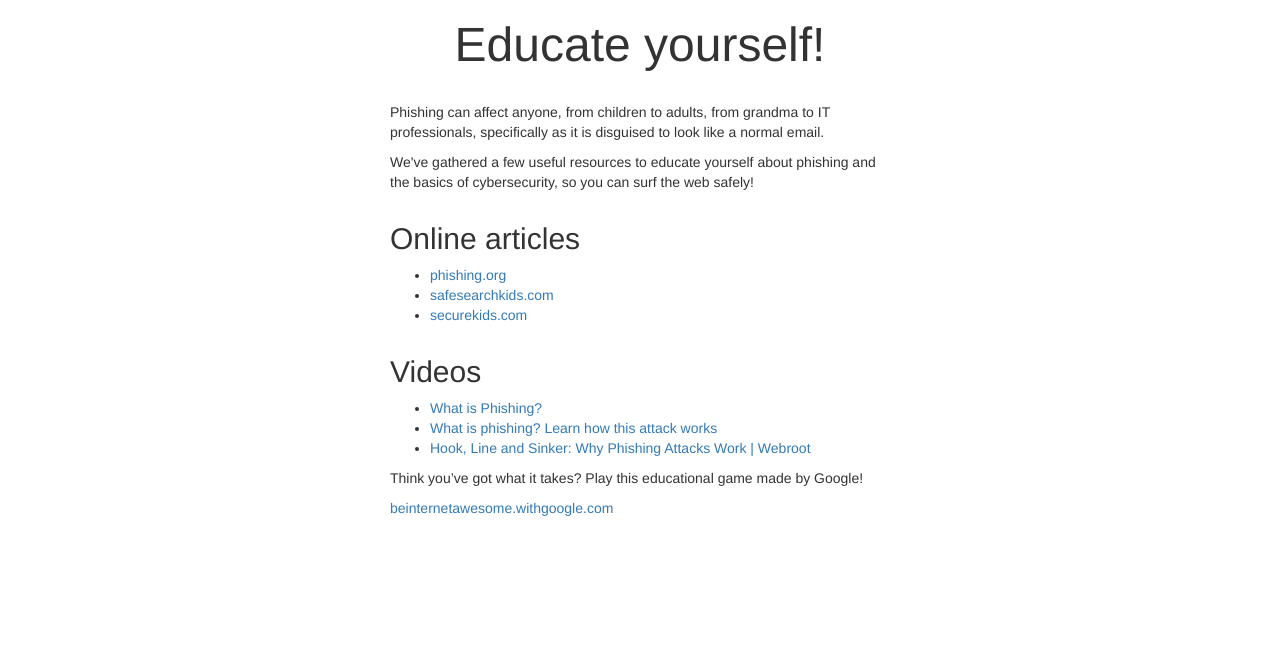
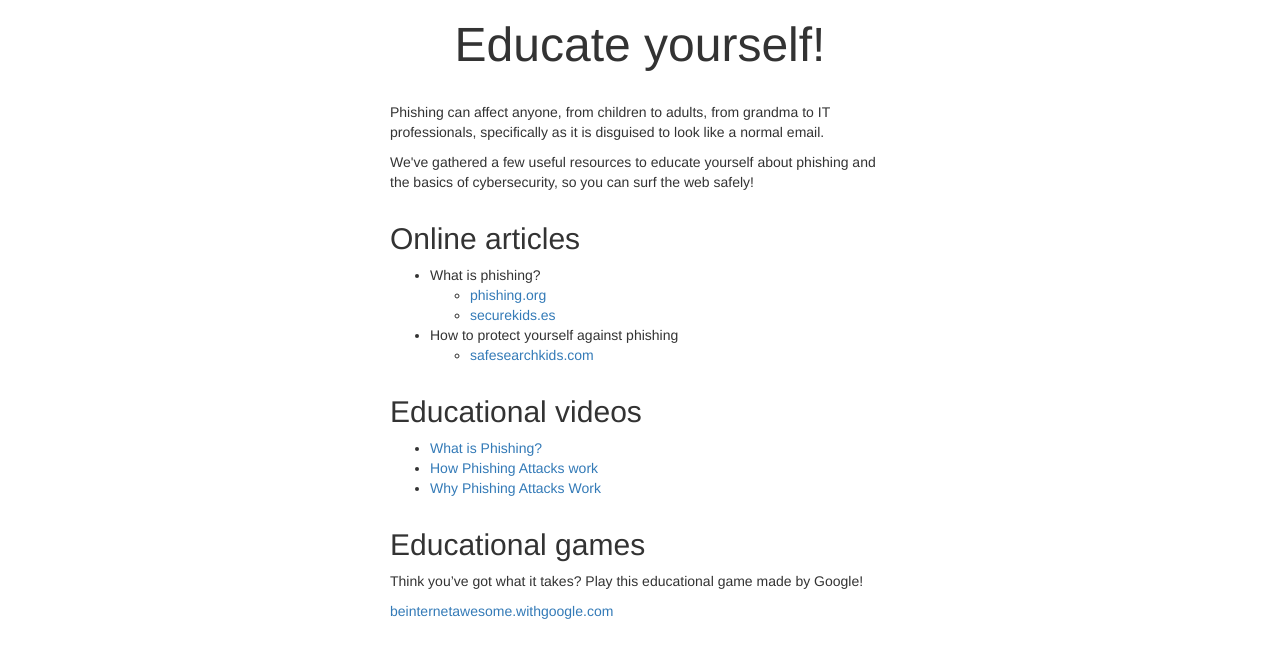
Before and after one commit to Trigleos/phishnet-api, a plain HTML site: page static/educate.html in a window 1280 px wide. Shown: the part 73-730 px from the top of the page. Drawn offline with nearby package versions, Linux system fonts and the light colour scheme.

Commit message:
Fixed more bugs and updated learn page

```diff
--- a/static/educate.html
+++ b/static/educate.html
@@ -78,17 +78,27 @@
 			</div><div class="row">
 				<h2>Online articles </h2>
 			</div><div class="row">
-				<ul>
-  <li><a href="https://www.phishing.org/what-is-phishing">phishing.org</a></li><li><a href="https://www.safesearchkids.com/how-to-protect-yourself-against-email-phishing/#.X4HahNAzY3s">safesearchkids.com</a></li><li><a href="https://securekids.es/en/tag/what-is-phishing/">securekids.com</a></li>
+<ul>
+    <li>What is phishing?</li>
+<ul>
+<li><a href="https://www.phishing.org/what-is-phishing">phishing.org</a></li>
+<li><a href="https://securekids.es/en/tag/what-is-phishing/">securekids.es</a></li>
 </ul>
-			</div><div class="row">
-				<h2>Videos</h2>
+
+    <li>How to protect yourself against phishing</li>
+<ul>
+<li><a href="https://www.safesearchkids.com/how-to-protect-yourself-against-email-phishing/#.X4HahNAzY3s">safesearchkids.com</a></li>
+    </ul>
+			</ul></div><div class="row">
+				<h2>Educational videos</h2>
 			</div><div class="row">
 				<ul>
-  <li><a href="https://youtu.be/9TRR6lHviQc">What is Phishing? </a></li><li><a href="https://youtu.be/Y7zNlEMDmI4">What is phishing? Learn how this attack works </a></li><li><a href="https://youtu.be/HouPDg6mm7k">Hook, Line and Sinker: Why Phishing Attacks Work | Webroot </a></li>
+  <li><a href="https://youtu.be/9TRR6lHviQc">What is Phishing? </a></li><li><a href="https://youtu.be/Y7zNlEMDmI4">How Phishing Attacks work</a></li><li><a href="https://youtu.be/HouPDg6mm7k">Why Phishing Attacks Work</a></li>
 </ul>
 			</div>
 		<div class="row">
+				<h2>Educational games</h2>
+			</div><div class="row">
 <p>Think you’ve got what it takes? Play this educational game made by Google!</p>
 <a href="https://beinternetawesome.withgoogle.com/en_us/interland/reality-river">beinternetawesome.withgoogle.com
 </a></div></div>
```
Also changed, not shown: static/network.html (+1 -1 lines), 1 other file.
